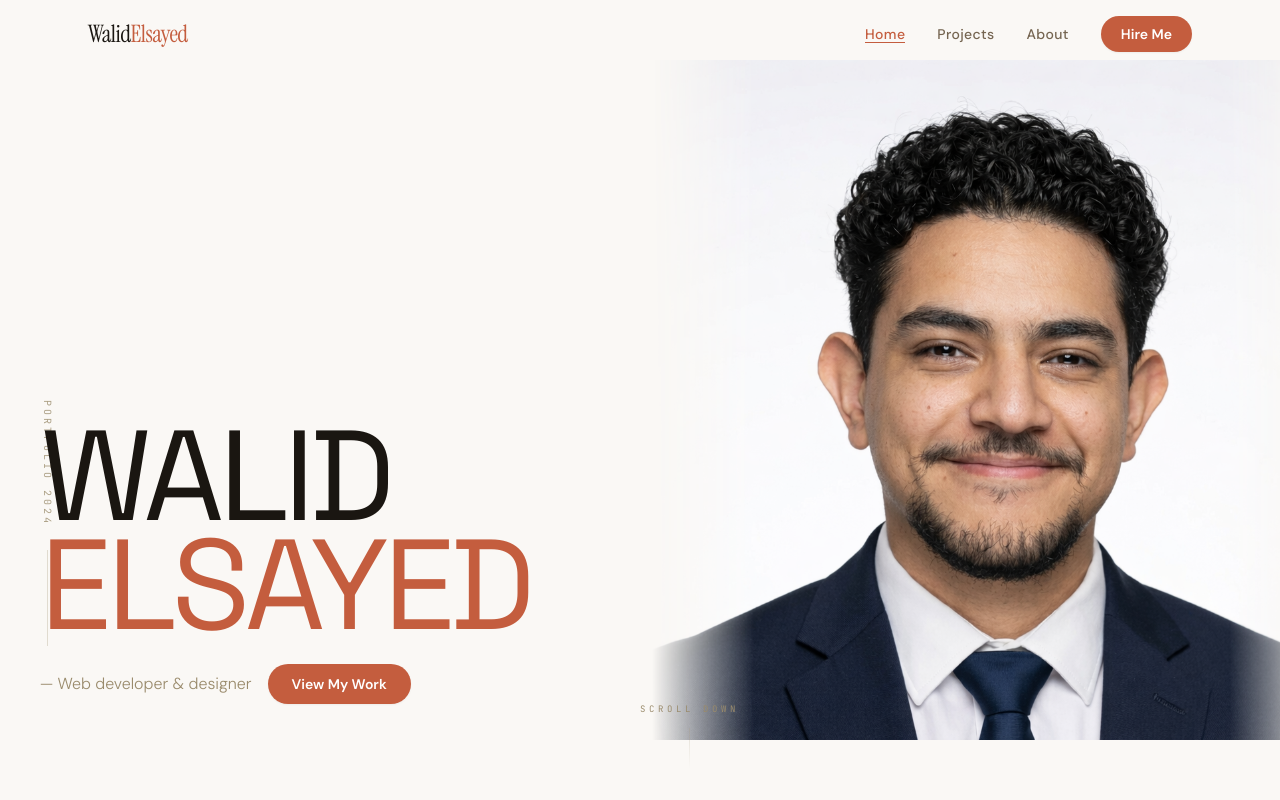
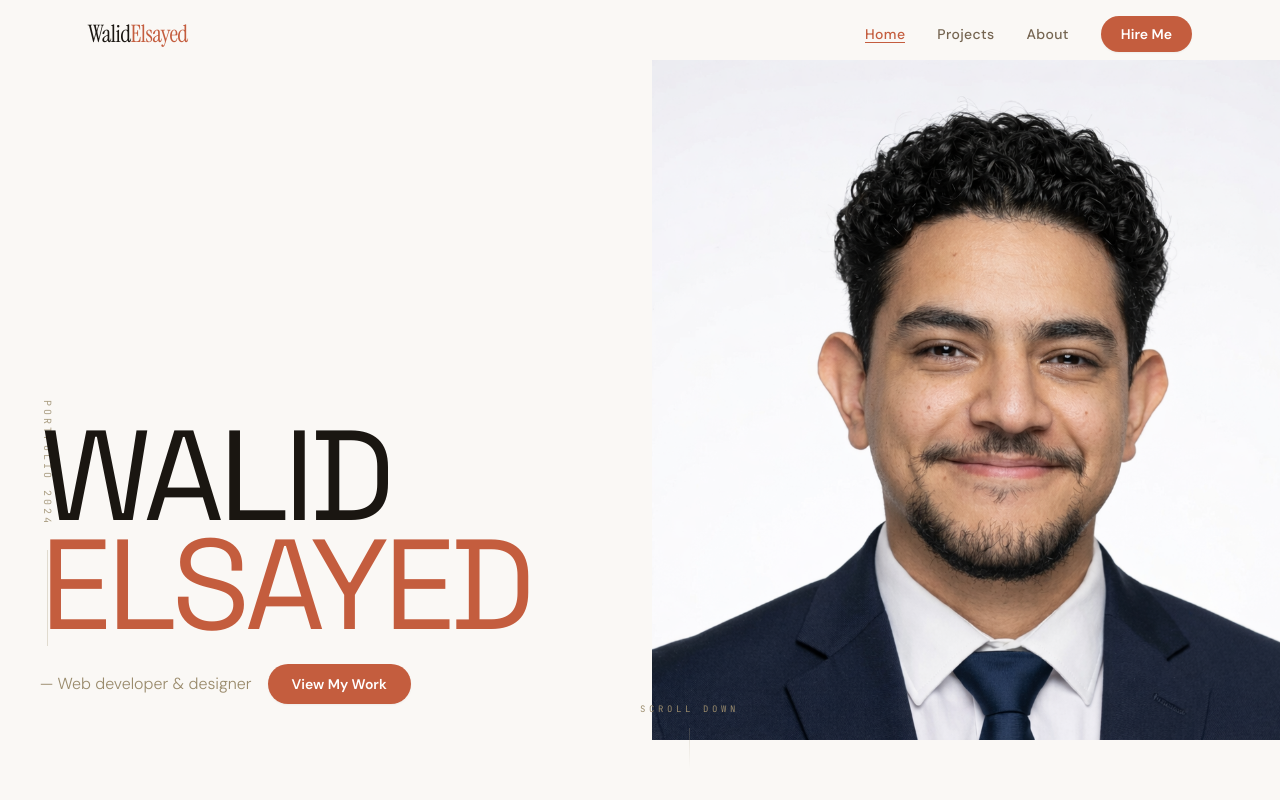
Before and after one commit to Welsa316/Personal-Portfolio, a Vue app: page / in a window 1280 px wide. Shown: the top 800 px of the page. Built offline with nearby package versions, Linux system fonts and the light colour scheme.

Commit message:
Remove mask/fade effects from hero portrait image
Reverts the portrait to a plain image with no gradient masks or fades.

https://claude.ai/code/session_01DcDNa99A765jdSa9QgvUzX

```diff
--- a/src/views/HomeView.vue
+++ b/src/views/HomeView.vue
@@ -118,7 +118,6 @@ onMounted(() => {
           :src="portraitUrl"
           alt="Walid Elsayed Portrait"
           class="h-[85%] w-auto max-w-none object-cover object-top"
-          style="mask-image: linear-gradient(to right, transparent, black 15%, black 85%, transparent); -webkit-mask-image: linear-gradient(to right, transparent, black 15%, black 85%, transparent);"
         />
       </div>
 
```
